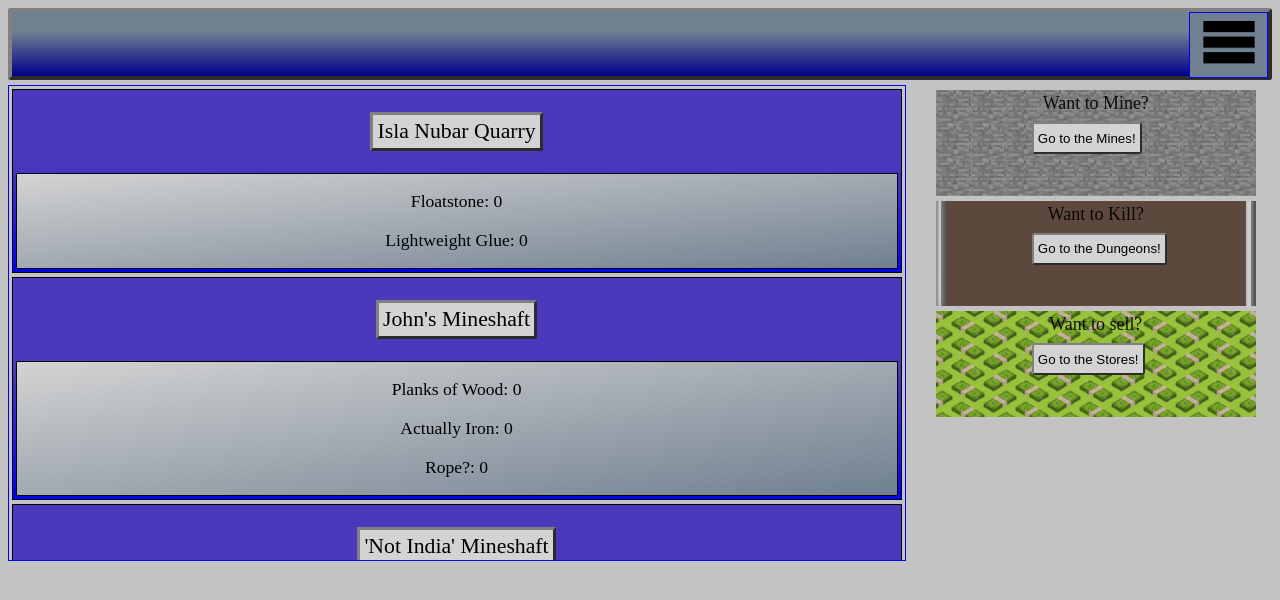
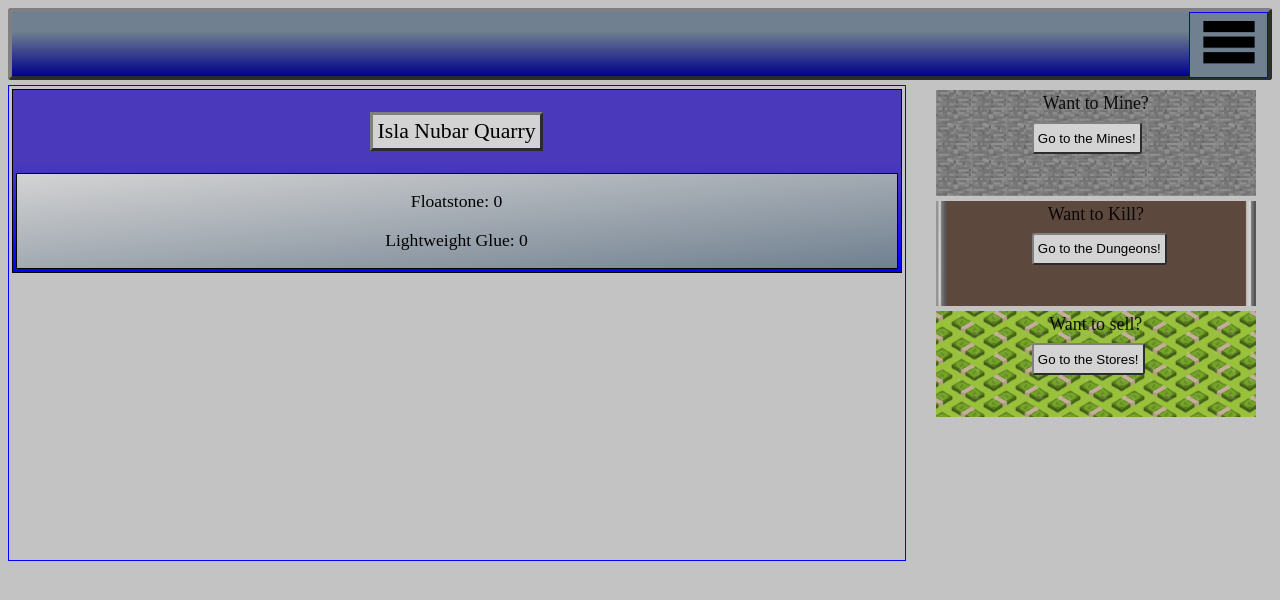
Before and after one commit to lily-ayers/mine-stuff-idle, a React (Create React App) app: page / in a window 1280 px wide. Shown: the top 600 px of the page. Built offline with nearby package versions, Linux system fonts and the light colour scheme.

Commit message:
Altered homepage to only display unlocked mines

```diff
--- a/src/homepage/homepage.js
+++ b/src/homepage/homepage.js
@@ -19,7 +19,8 @@ export class Homepage extends Component {
 
                     <div className="statList">
                         {this.props.worldState.mines.map(
-                            mine =>
+                            (mine, index) =>
+                            (this.props.worldState.triggerMines[index] &&
                             <div className="mineItem" key={mine.name + "Title"} >
                                 <p className="title-small">{mine.name}</p>
                                     <div className="materials" key={mine.name}>
@@ -30,6 +31,7 @@ export class Homepage extends Component {
                                         )}
                                     </div>
                                 </div>
+                            )
                         )}
                     </div>
                 </div>
```
